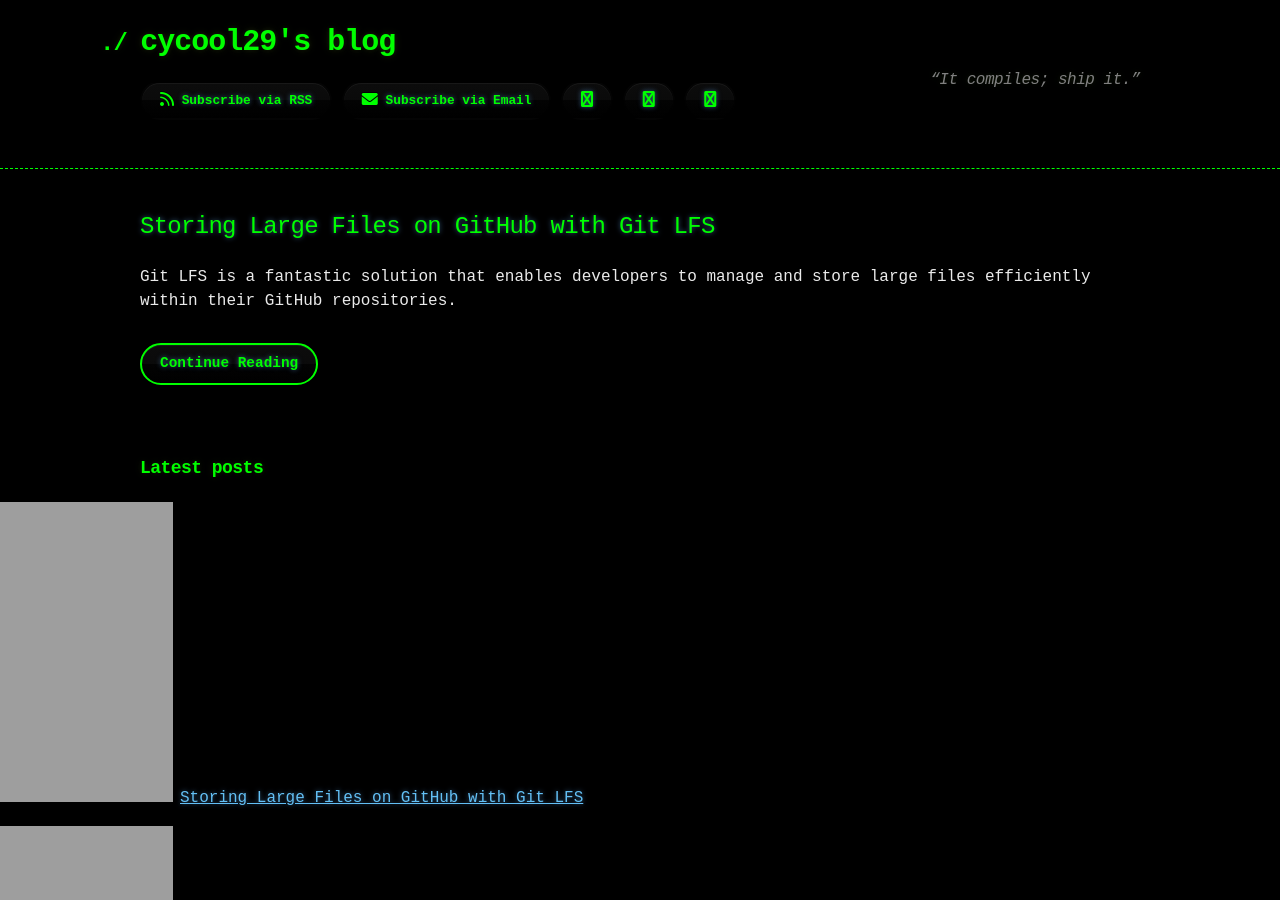
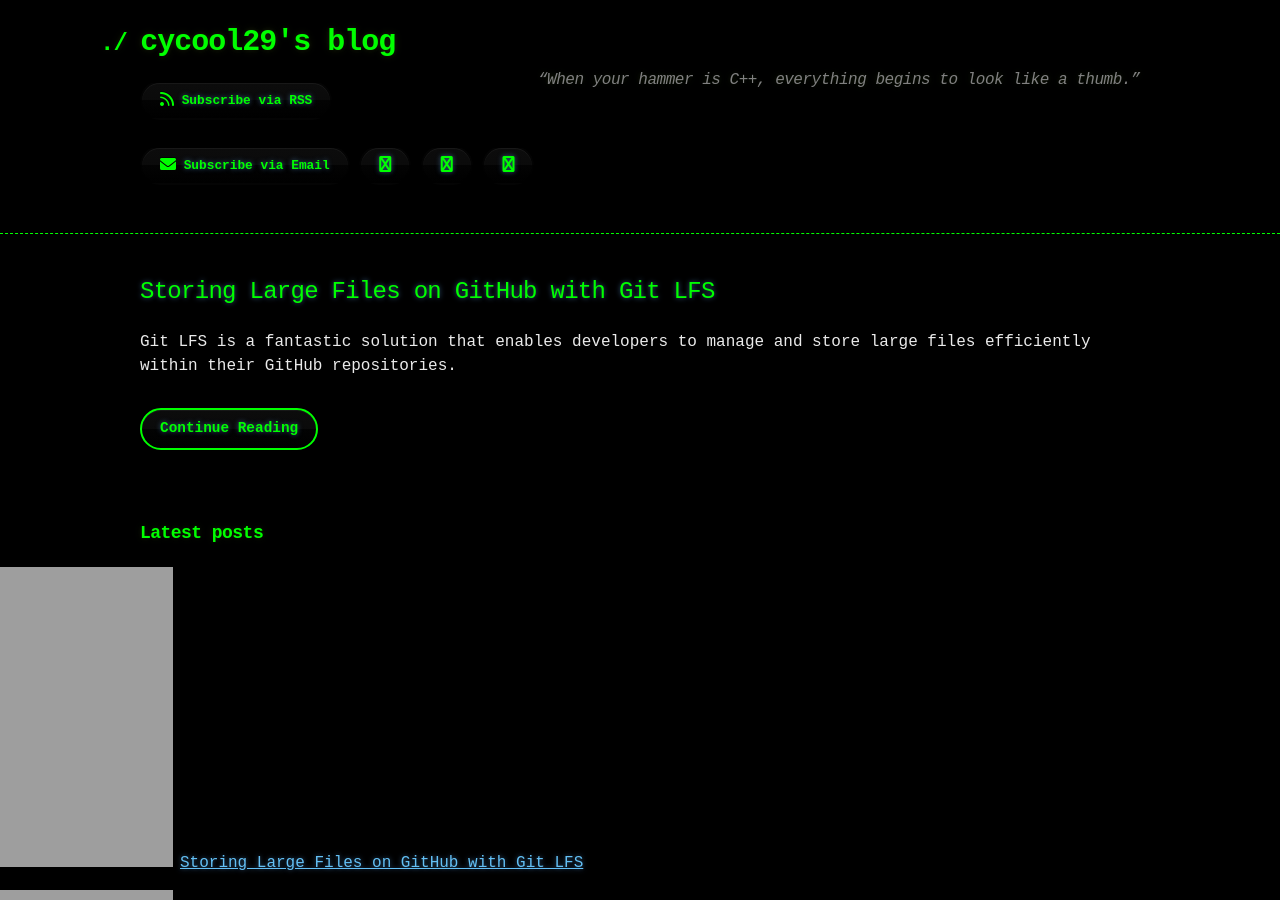
Before and after one commit to cycool29/cycool29.github.io, a Jekyll site: the page built from index.md, in a window 1280 px wide and 900 px high. Built offline with Jekyll 4.4.1, drawn with Linux system fonts in a browser that asks for light colours; a style sheet for code colours, icons or effects is not loaded.

Commit message:
Update quotes

```diff
--- a/_config.yml
+++ b/_config.yml
@@ -1,5 +1,5 @@
 title: cycool29's blog
-description: "“It compiles; ship it.” "
+description: "“When your hammer is C++, everything begins to look like a thumb.” "
 bio: A high school student. Intermediate in Python, Git, Bash. Learning JavaScript. He/Him. "
 author: cycool29
 url: https://cycool29.github.io
```
